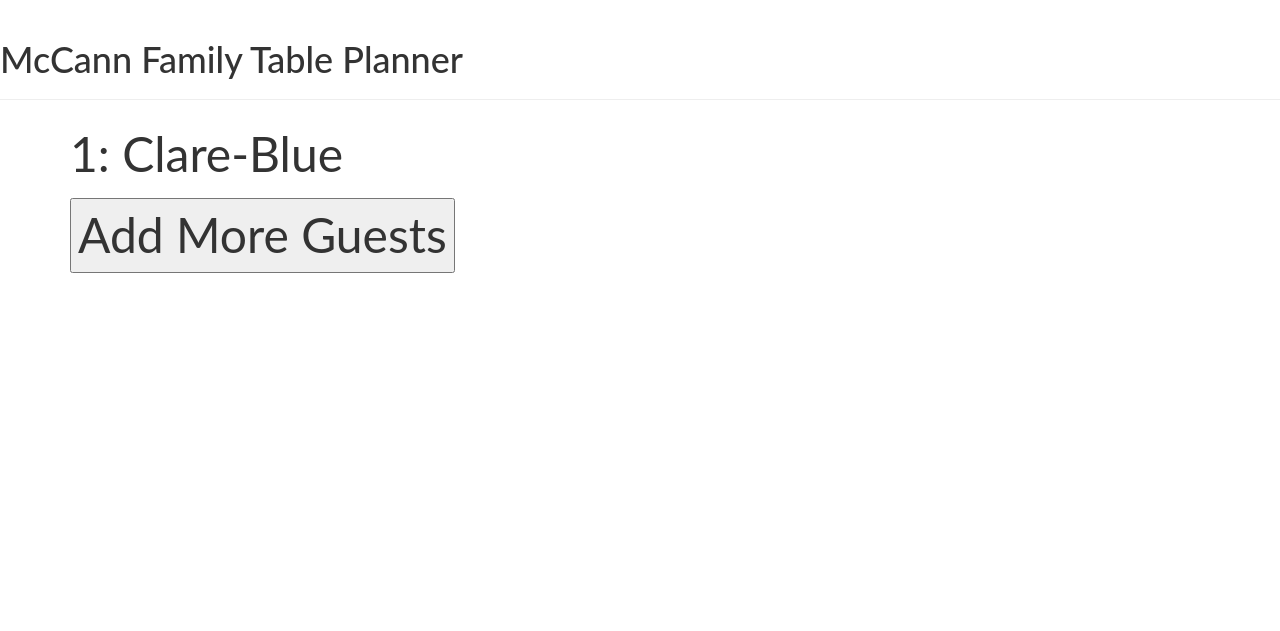
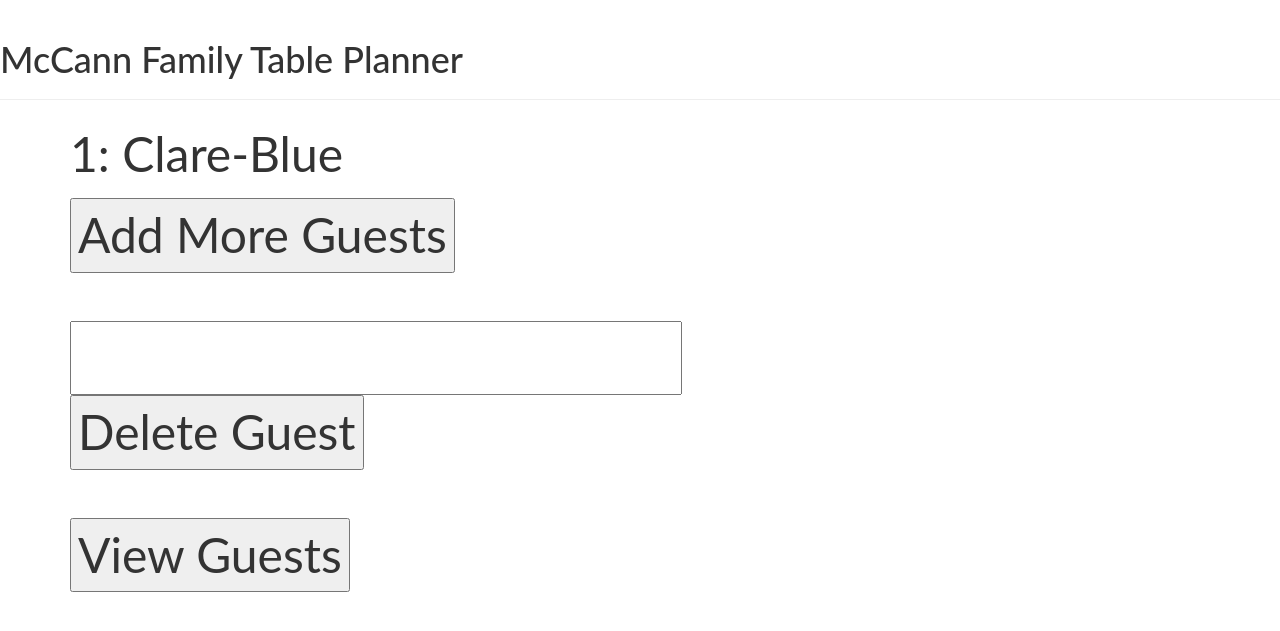
Before and after one commit to Katy600/table-planner, a Django app: page / in a window 1280 px wide. Shown: the top 631 px of the page. Run offline with Django 3.2, Linux system fonts and the light colour scheme; data comes from the database, SQL or seed files in the repository; both versions use the stored data as it was after the commit; some libraries are stand-ins or nearby versions.

Commit message:
Create a delete guest button where you have to enter the name of who you would like to delete

```diff
--- a/table/forms.py
+++ b/table/forms.py
@@ -5,6 +5,3 @@ from django.forms import CharField
 class CreateNewGuests(forms.Form):
 	add_new_guest = forms.CharField(required=True)
 	add_spouse = forms.CharField(required=False, initial='None')
-
-# class SlugField(CharField):
-#     default_validators = [validators.validate_slug]
--- a/table/templates/table/enter_guest_details.html
+++ b/table/templates/table/enter_guest_details.html
@@ -1,5 +1,6 @@
 {% extends 'table/base.html' %}
 {% block content %}
+<div class="box">
 <h1>Enter new guest</h1>
 
 {% if error %}
@@ -8,13 +9,11 @@
 	</p>
 {% endif %}
 
-{% if messages %}
 	<ul class="messages">
 	    {% for message in messages %}
 	    <li{% if message.tags %} class="{{ message.tags }}"{% endif %}>{{ message }}</li>
 	    {% endfor %}
 	</ul>
-{% endif %}
 
 	<form action="" method="post">
 		<table>
@@ -27,5 +26,6 @@
 	<form action="/">
 		<input type="submit" value="View Guest List">
 	</form>
+</div>
 
 {% endblock %}
--- a/table/templates/table/table_plan.html
+++ b/table/templates/table/table_plan.html
@@ -8,6 +8,27 @@
 	</div>
 
   <form action="/create-new-guest/">
-  <input type="submit" value="Add More Guests">
+    <input type="submit" value="Add More Guests">
   </form>
+
+  <!-- {{message}}
+   {{guest}} -->
+  <form action="/delete-guest/" method="get">
+    <input type="text" name="delete_guest">
+    <input type="submit" value="Delete Guest">
+  </form>
+
+  <form action="/">
+    <input type="submit" value="View Guests">
+  </form>
+
+
+ <!--  {% for guest in guestlist %}
+    <form action="/delete-guest/", name='delete_guest' method='GET'>
+        {% csrf_token %}
+      <input type="submit" value="Delete {{ guest.pk }}">
+    </form>
+  {% endfor %} -->
+
+
 {% endblock %}
--- a/table/urls.py
+++ b/table/urls.py
@@ -10,7 +10,5 @@ urlpatterns = [
 	url(r'^search/$', views.search),
 	url(r'^create-new-guest/$', views.new_guests, name='new_guest'),
 	url(r'^create-new-guest/completed/$', views.new_guests, name='completed'),
+	url(r'^delete-guest/$', views.delete,  name='delete_items')
 ]
-
-# if settings.DEBUG:
-# 	urlpatterns += [url(r'debuginfo/$', views.debug),]
--- a/table/views.py
+++ b/table/views.py
@@ -30,8 +30,7 @@ def search(request):
       return render( request, 'table/search_guests.html', {'errors' : errors})
     else:
       guests = GuestList.objects.filter(first_name__icontains=name)
-      return render(request, 'table/see_results.html',
-            {'guests': guests, 'name': name})
+      return render(request, 'table/see_results.html', {'guests': guests, 'name': name})
 
 def new_guests(request):
   error = False
@@ -53,3 +52,21 @@ def new_guests(request):
   else:
       form = CreateNewGuests()
       return render(request, 'enter_guest_details.html', {'form': form, 'error': error})
+
+def delete(request):
+  if 'delete_guest' in request.GET:
+   message = 'You are deleting: %r' % request.GET['delete_guest']
+   guest = request.GET['delete_guest']
+   print('guest', guest)
+   print('message', message)
+   guest_list = GuestList.objects.filter(first_name__icontains=guest).delete()
+   print(guest_list)
+   return render(request, 'table/table_plan.html', {'message': message, 'guest': guest})
+
+  # guestlist = GuestList.objects.all()
+  # if request.method == 'POST':
+  #     # Fetch list of items to delete, by ID
+  #     items_to_delete = request.POST.getlist('delete_items')
+  #     # Delete those items all in one go
+  #     GuestList.objects.filter(pk__in=items_to_delete).delete()
+  # return render(request, 'table/table_plan.html', {'guestlist': guestlist, 'items_to_delete': items_to_delete})
```
Also changed, not shown: table/static/css/table.css (+6 -1 lines), db.sqlite3. Lines whose indentation alone changed are shown as unchanged.
